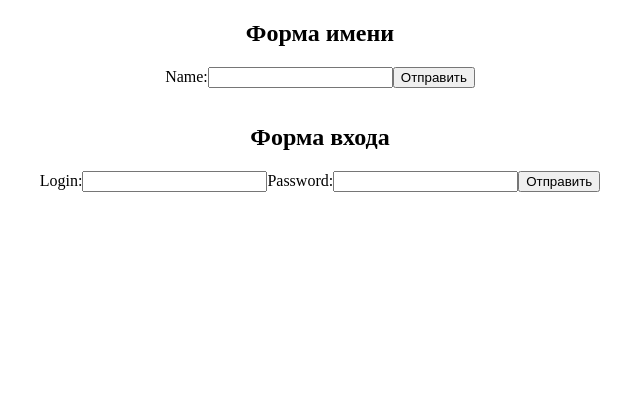
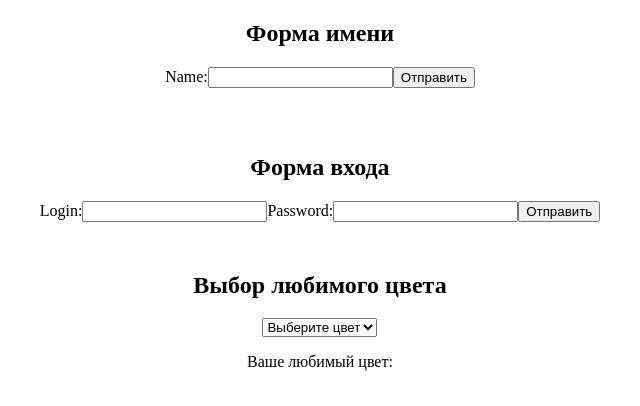
Before and after one commit to tourdeberlin/react-forms, a React (Vite) app: page / in a window 1280 px wide. Shown: the top 406 px of the page, without its empty margins (320-960 px from the left). Built offline with nearby package versions, Linux system fonts and the light colour scheme.

Commit message:
feat: add ColorForm

```diff
--- a/src/App.css
+++ b/src/App.css
@@ -0,0 +1,6 @@
+.app {
+  display: flex;
+  flex-direction: column;
+  align-items: center;
+  gap: 30px;
+}
--- a/src/App.jsx
+++ b/src/App.jsx
@@ -1,13 +1,15 @@
 import "./App.css";
+import ColorForm from "./ColorForm";
 import LoginForm from "./LoginForm";
 import NameForm from "./NameForm";
 
 function App() {
   return (
-    <>
+    <div className="app">
       <NameForm />
-      <LoginForm/>
-    </>
+      <LoginForm />
+      <ColorForm />
+    </div>
   );
 }
 
--- /dev/null
+++ b/src/ColorForm.jsx
@@ -0,0 +1,26 @@
+import { useState } from "react";
+
+const ColorForm = () => {
+  const [selectedColor, setSelectedColor] = useState();
+
+  return (
+    <div>
+      <h2>Выбор любимого цвета</h2>
+      <select
+        name="colors"
+        value={selectedColor}
+        onChange={(e) => setSelectedColor(e.target.value)}
+      >
+        <option selected disabled>
+          Выберите цвет
+        </option>
+        <option value="Красный">Красный</option>
+        <option value="Синий">Синий</option>
+        <option value="Зеленый">Зеленый</option>
+      </select>
+      <p>Ваше любимый цвет: {selectedColor}</p>
+    </div>
+  );
+};
+
+export default ColorForm;
```
